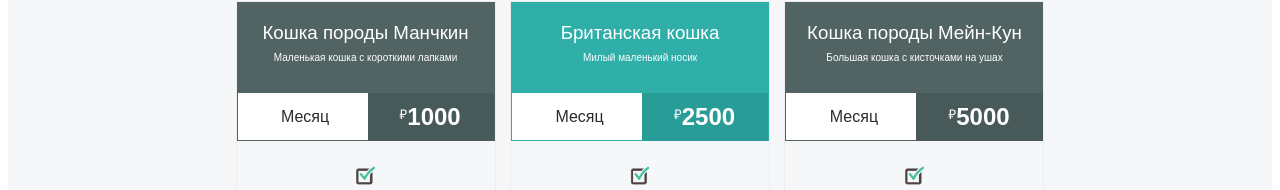
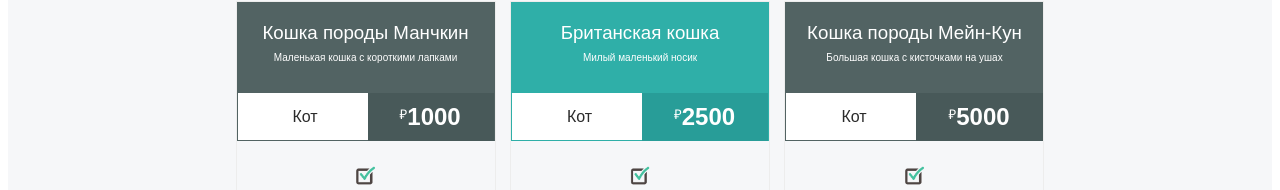
Before and after one commit to liacats/buy-cats, a plain HTML site: page index.html in a window 1280 px wide. Shown: the part 151-341 px from the top of the page. Drawn offline with Linux system fonts and the light colour scheme.

Commit message:
Update index.html

```diff
--- a/index.html
+++ b/index.html
@@ -30,7 +30,7 @@
                         <h3 class="card__title">Кошка породы Манчкин</h3>
                         <p class="card__text">Маленькая кошка с короткими лапками</p>
                         <div class="card-wrap-up">
-                            <div class="per-mont">Месяц</div>
+                            <div class="per-mont">Кот</div>
                             <div class="dollar"><sup>₽</sup><span class="price">1000</span></div>
                         </div>
                     </div>
@@ -51,7 +51,7 @@
                         <h3 class="card__title">Британская кошка</h3>
                         <p class="card__text">Милый маленький носик</p>
                         <div class="card-wrap-up">
-                            <div class="per-mont">Месяц</div>
+                            <div class="per-mont">Кот</div>
                             <div class="dollar dollar-mid"><sup>₽</sup><span class="price">2500</span></div>
                         </div>
                     </div>
@@ -72,7 +72,7 @@
                         <h3 class="card__title">Кошка породы Мейн-Кун</h3>
                         <p class="card__text">Большая кошка с кисточками на ушах</p>
                         <div class="card-wrap-up">
-                            <div class="per-mont">Месяц</div>
+                            <div class="per-mont">Кот</div>
                             <div class="dollar"><sup>₽</sup><span class="price">5000</span></div>
                         </div>
                     </div>
```
